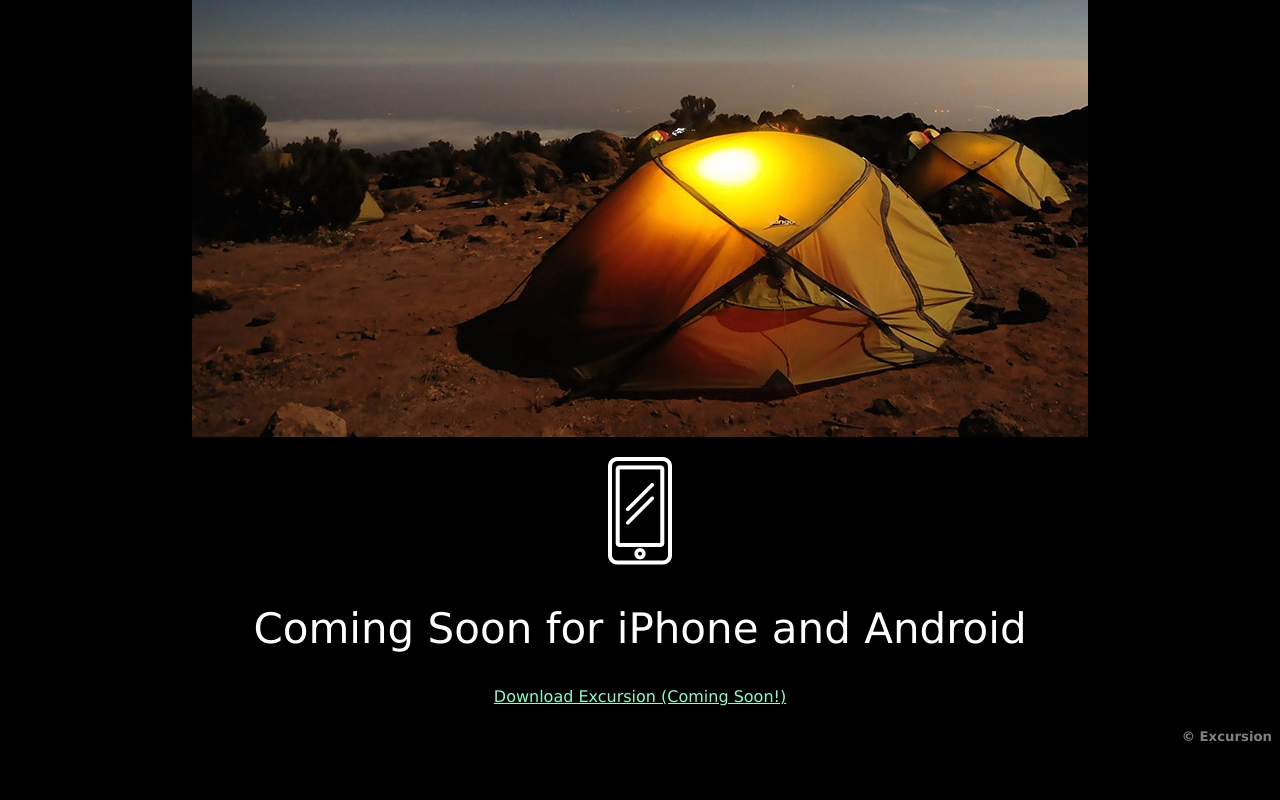
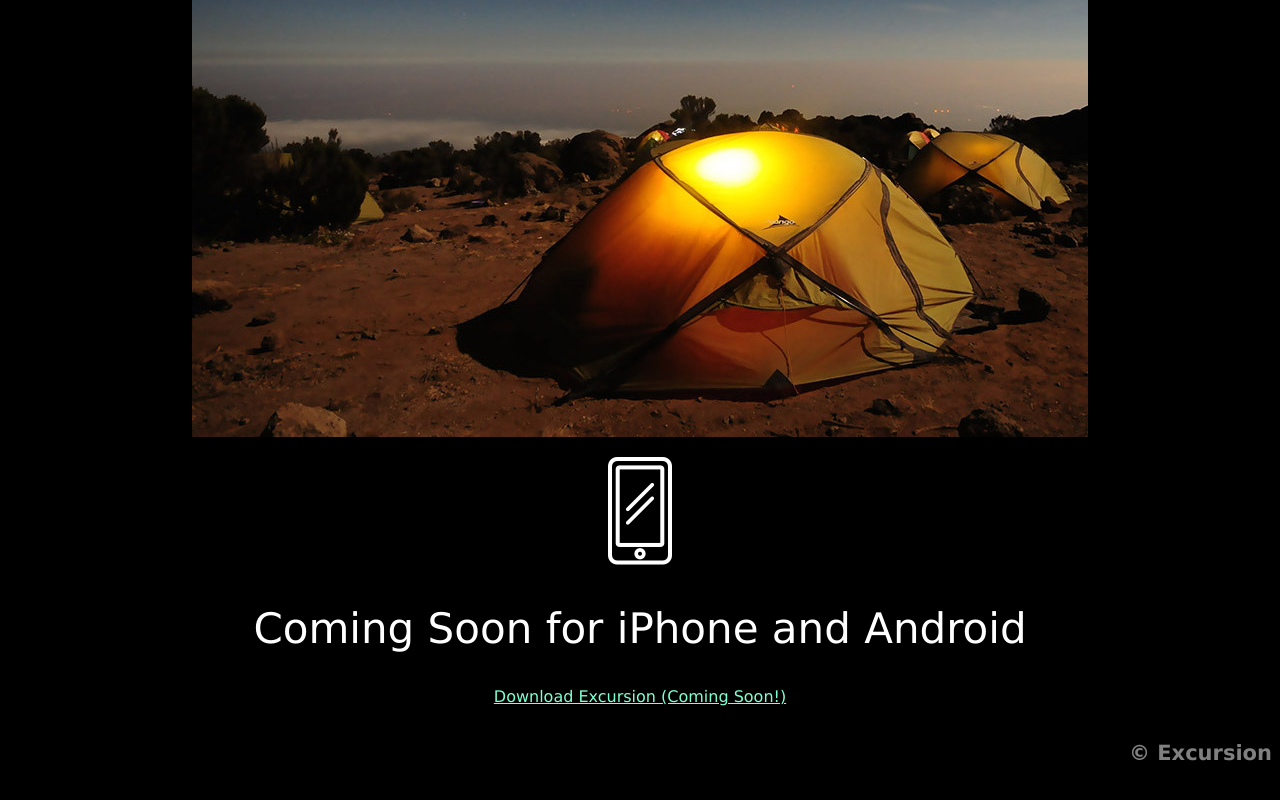
Before and after one commit to chilin170/excursion, a plain HTML site: page index.html in a window 1280 px wide. Shown: the part 575-1375 px from the top of the page. Before the commit the page ends 1341 px from the top, so only its background shows below. Drawn offline with Linux system fonts and the light colour scheme.

Commit message:
Final push

```diff
--- a/index.html
+++ b/index.html
@@ -23,6 +23,6 @@
     <h2 class="header--secondary">Coming Soon for iPhone and Android</h2>
     <p><a class="link--cta" href="#">Download Excursion (Coming Soon!)</a></p>
 
-    <h5 class="copyright">© Excursion</h5>
+    <h5 class="footer--copyright">© Excursion</h5>
 </body>
 </html>
--- a/resources/css/style.css
+++ b/resources/css/style.css
@@ -31,9 +31,10 @@ body {
     color: aquamarine;
 }
 
-/* COPYRIGHT */
+/* FOOTER */
 
-.copyright {
+.footer--copyright {
     text-align: right;
     color: gray;
+    font-size: 21px;
 }
```
